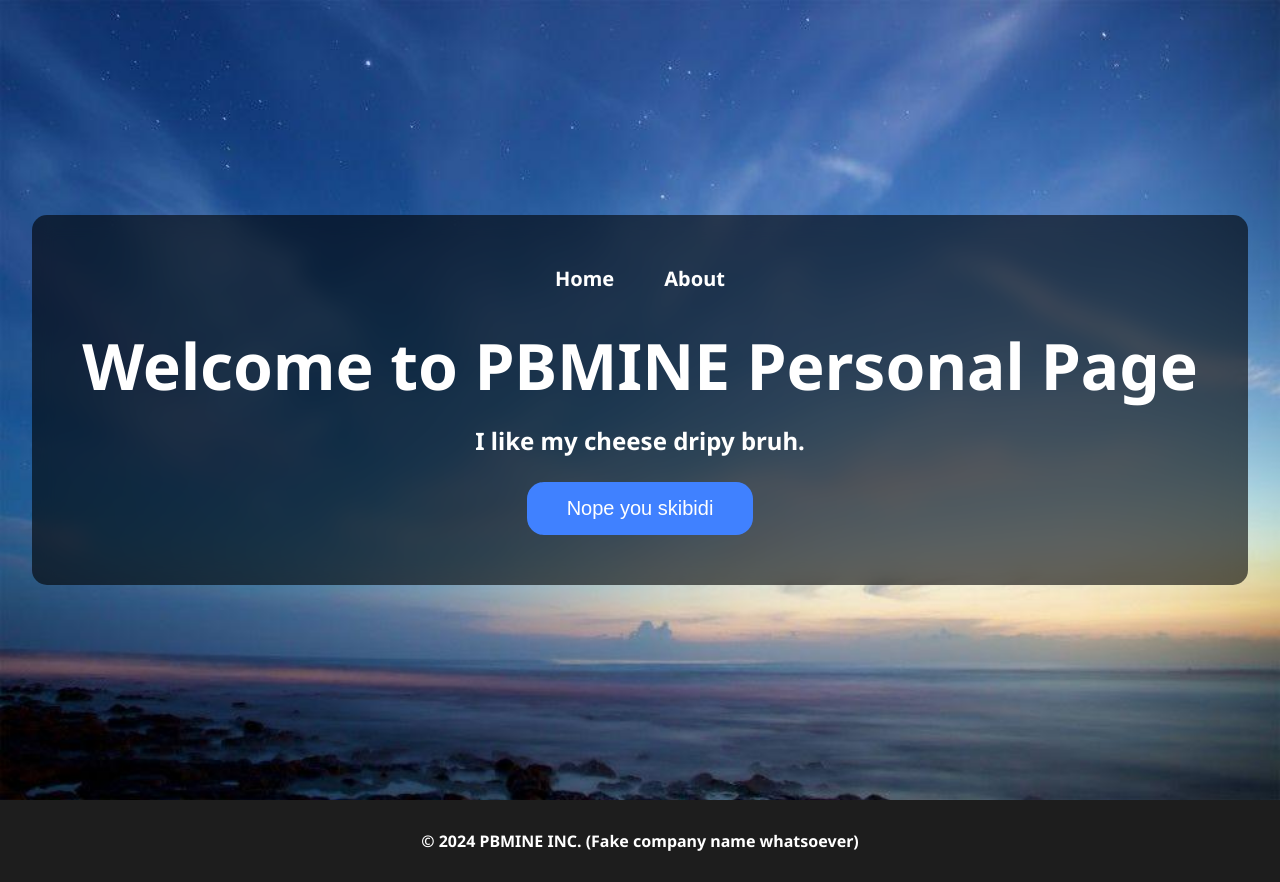
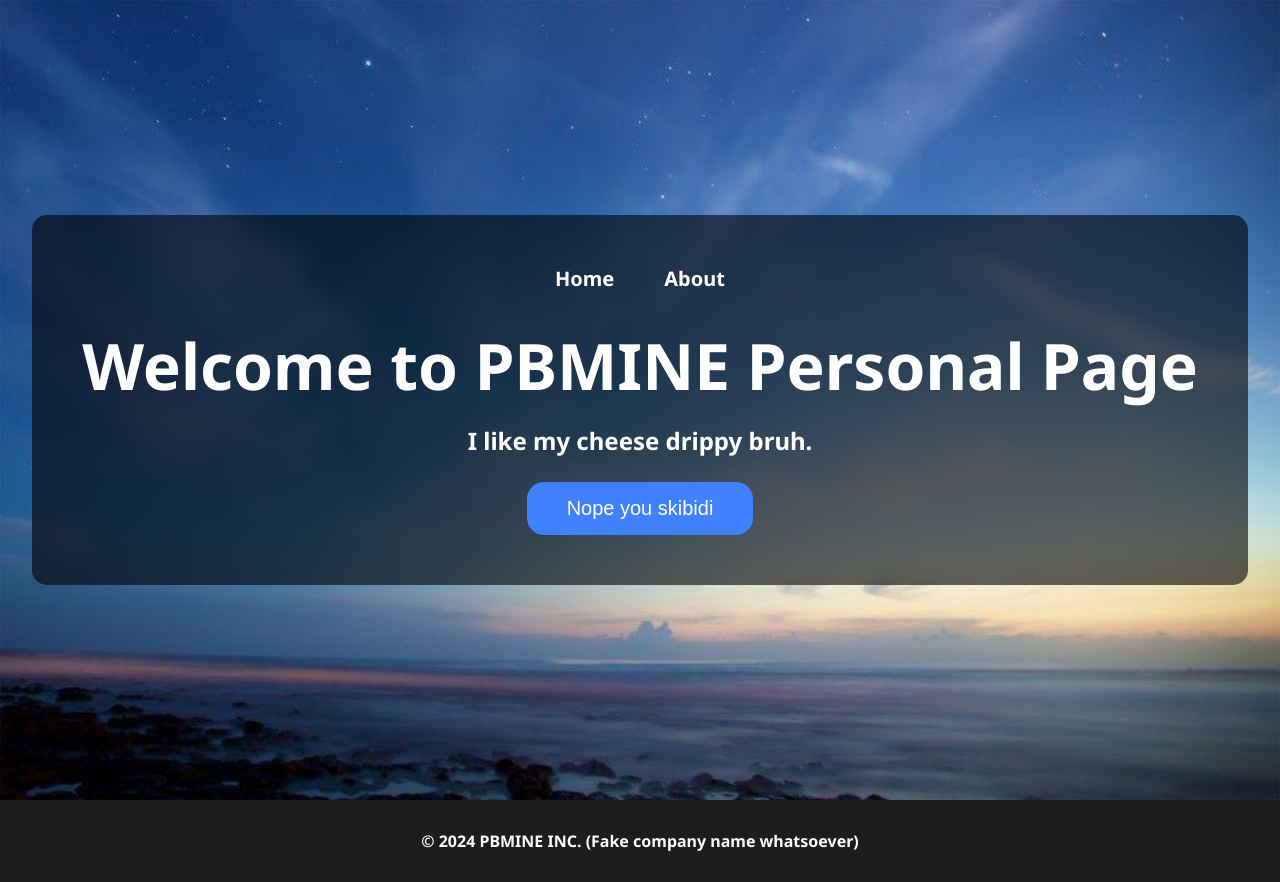
Before and after one commit to PBMINE/pbmine.github.io, a plain HTML site: page index.html in a window 1280 px wide. Drawn offline with Linux system fonts and the light colour scheme.

Commit message:
Update index.html

```diff
--- a/index.html
+++ b/index.html
@@ -19,7 +19,7 @@
             </nav>
             <div class="header-content">
                 <h1 class="fade-in">Welcome to PBMINE Personal Page</h1>
-                <p class="fade-in">I like my cheese dripy bruh.</p>
+                <p class="fade-in">I like my cheese drippy bruh.</p>
                 <button class="cta-button fade-in">Nope you skibidi</button>
             </div>
         </div>
```
